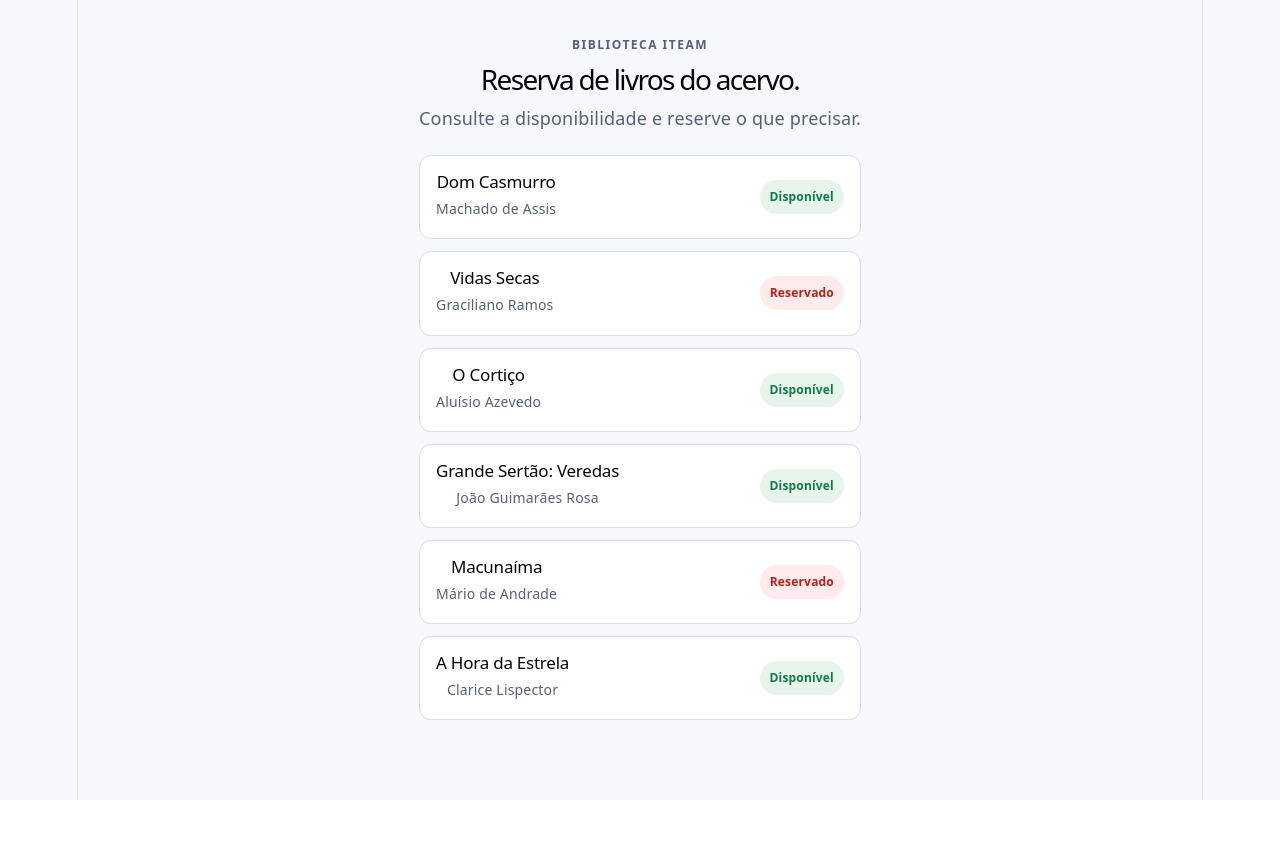
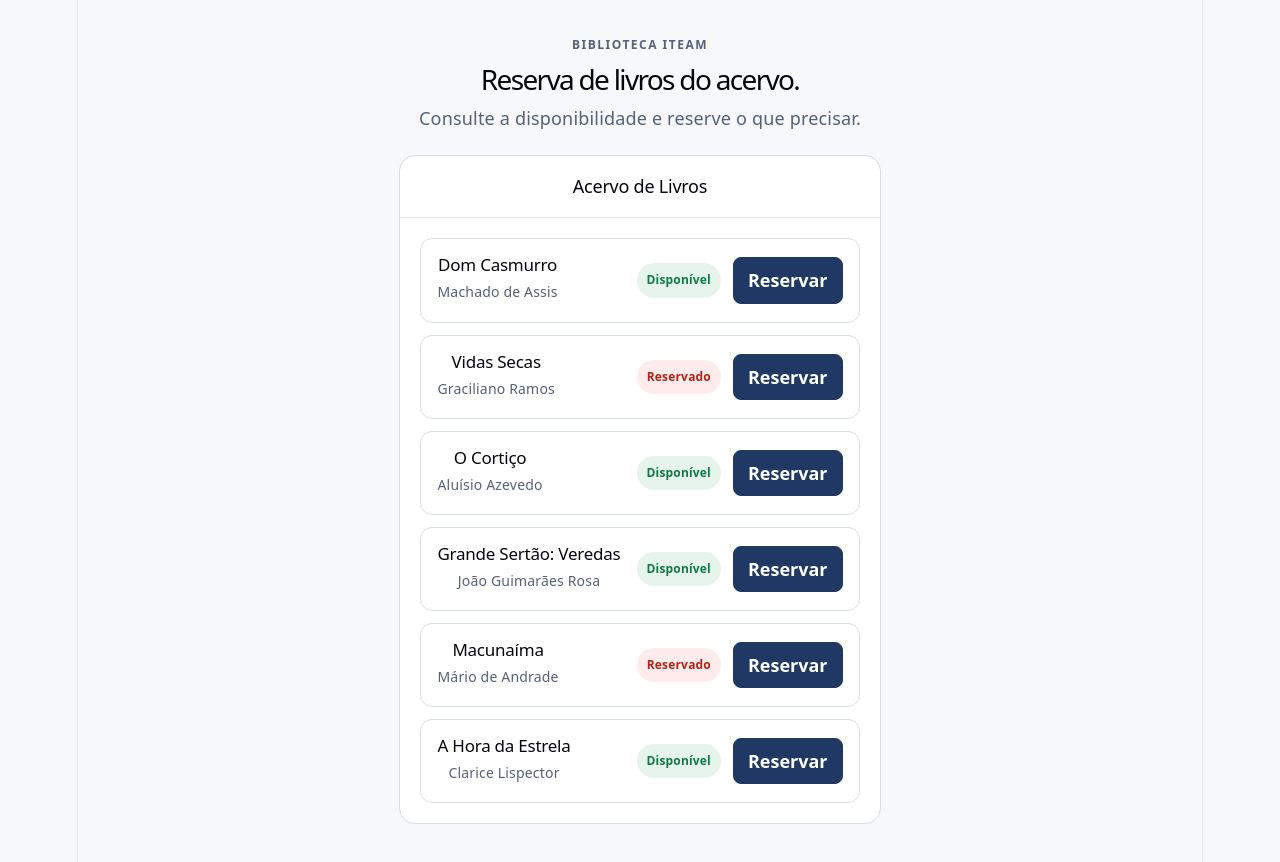
Before and after one commit to Jorge-Siqueira-Serrao/reserva-biblioteca-Jorge-Siqueira-Serrao, a React (Vite) app: page / in a window 1280 px wide. Shown: the top 862 px of the page. Before the commit the page ends 800 px from the top, so only its background shows below. Built offline with nearby package versions, Linux system fonts and the light colour scheme.

Commit message:
feat: adiciona props, callback e composição com children

```diff
--- a/src/App.jsx
+++ b/src/App.jsx
@@ -4,8 +4,14 @@ import "./App.css";
 import { books } from "./data/books";
 // 2. Importa o componente que renderiza a lista
 import BookList from "./components/BookList";
+import Panel from "./components/Panel"; // Importa o novo componente
 
 export default function App() {
+  // Função de verdade (temporária por enquanto)
+  function handleReserve(bookId) {
+    window.alert(`Livro ${bookId} — ação ainda não implementada`);
+  }
+
   return (
     <main className="app">
       <header className="hero">
@@ -14,7 +20,11 @@ export default function App() {
         <p>Consulte a disponibilidade e reserve o que precisar.</p>
       </header>
 
-      <BookList books={books} />
+      {/* Envolvemos a lista com o Panel, dando um título a ela */}
+      <Panel title="Acervo de Livros">
+        {/* Passamos a função handleReserve como prop para a lista */}
+        <BookList books={books} onReserve={handleReserve} />
+      </Panel>
     </main>
   );
 }
--- a/src/components/BookCard.jsx
+++ b/src/components/BookCard.jsx
@@ -1,5 +1,5 @@
-// Componente que recebe um objeto 'book' via props
-export default function BookCard({ book }) {
+// Recebe 'book' e 'onReserve'
+export default function BookCard({ book, onReserve }) {
   return (
     <article className="book-card">
       <div>
@@ -7,10 +7,17 @@ export default function BookCard({ book }) {
         <p>{book.author}</p>
       </div>
 
-      {/* Lógica da etiqueta: usa a propriedade 'available' do livro para definir a classe e o texto */}
-      <span className={`badge ${book.available ? "badge-ok" : "badge-off"}`}>
-        {book.available ? "Disponível" : "Reservado"}
-      </span>
+      {/* Agrupamos a etiqueta e o botão para ficarem alinhados */}
+      <div style={{ display: "flex", alignItems: "center", gap: "12px" }}>
+        <span className={`badge ${book.available ? "badge-ok" : "badge-off"}`}>
+          {book.available ? "Disponível" : "Reservado"}
+        </span>
+
+        {/* O botão que dispara o callback */}
+        <button onClick={() => onReserve(book.id)}>
+          Reservar
+        </button>
+      </div>
     </article>
   );
 }
--- a/src/components/BookList.jsx
+++ b/src/components/BookList.jsx
@@ -1,19 +1,17 @@
 import BookCard from "./BookCard";
 
-// Componente que recebe o array de 'books' via props
-export default function BookList({ books }) {
-  // Verifica se a lista está vazia ou indefinida
+// Recebe 'books' e 'onReserve'
+export default function BookList({ books, onReserve }) {
   if (!books || books.length === 0) {
     return <p>Nenhum livro no acervo.</p>;
   }
 
   return (
-    <section className="book-list" aria-label="Acervo">
-      {/* Percorre o array com .map() e renderiza um BookCard para cada livro */}
+    <div className="book-list">
       {books.map((book) => (
-        // IMPORTANTE: A chave (key) deve ser o ID único do livro, nunca o índice do array.
-        <BookCard key={book.id} book={book} />
+        // Repassa a função onReserve para o BookCard
+        <BookCard key={book.id} book={book} onReserve={onReserve} />
       ))}
-    </section>
+    </div>
   );
 }
--- /dev/null
+++ b/src/components/Panel.jsx
@@ -0,0 +1,13 @@
+// Recebe 'title' e 'children' via desestruturação
+export default function Panel({ title, children }) {
+  return (
+    <section className="panel">
+      <div className="panel-header">
+        <h2>{title}</h2>
+      </div>
+      <div className="panel-content">
+        {children} {/* É aqui que a lista de livros será renderizada */}
+      </div>
+    </section>
+  );
+}
```
